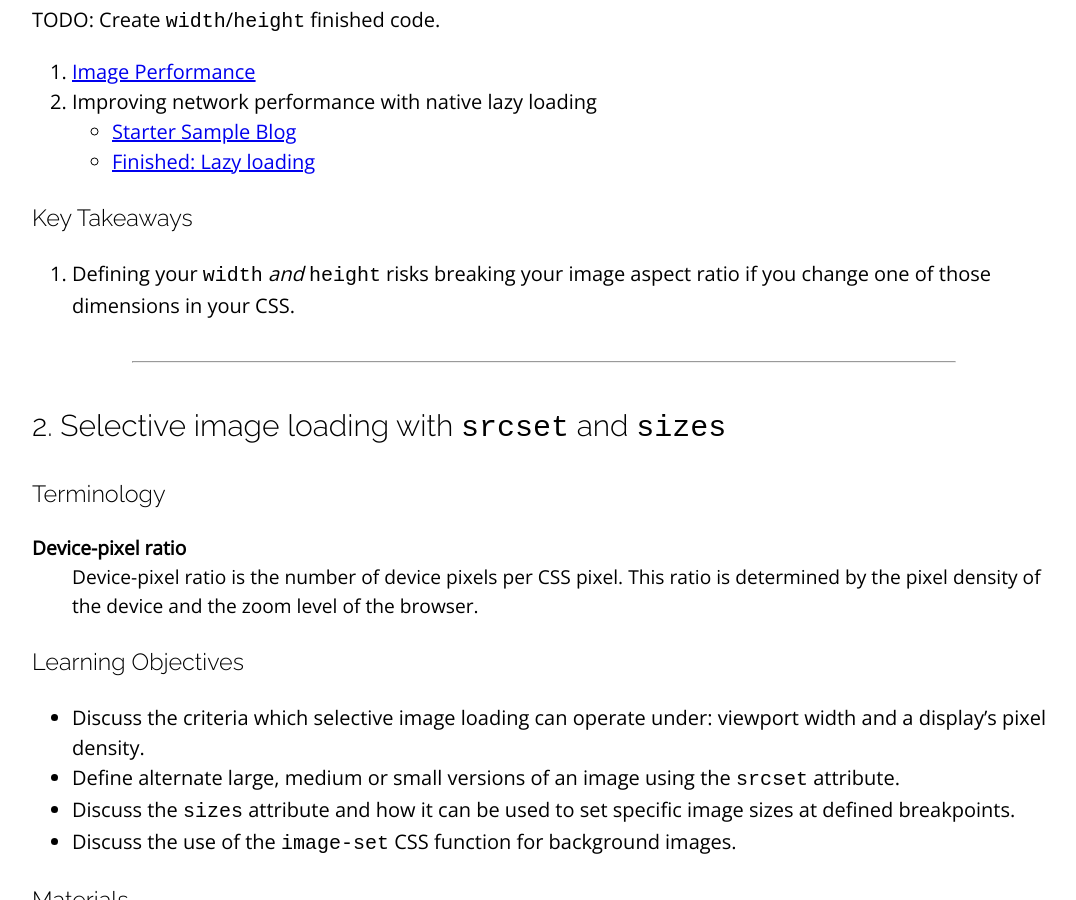
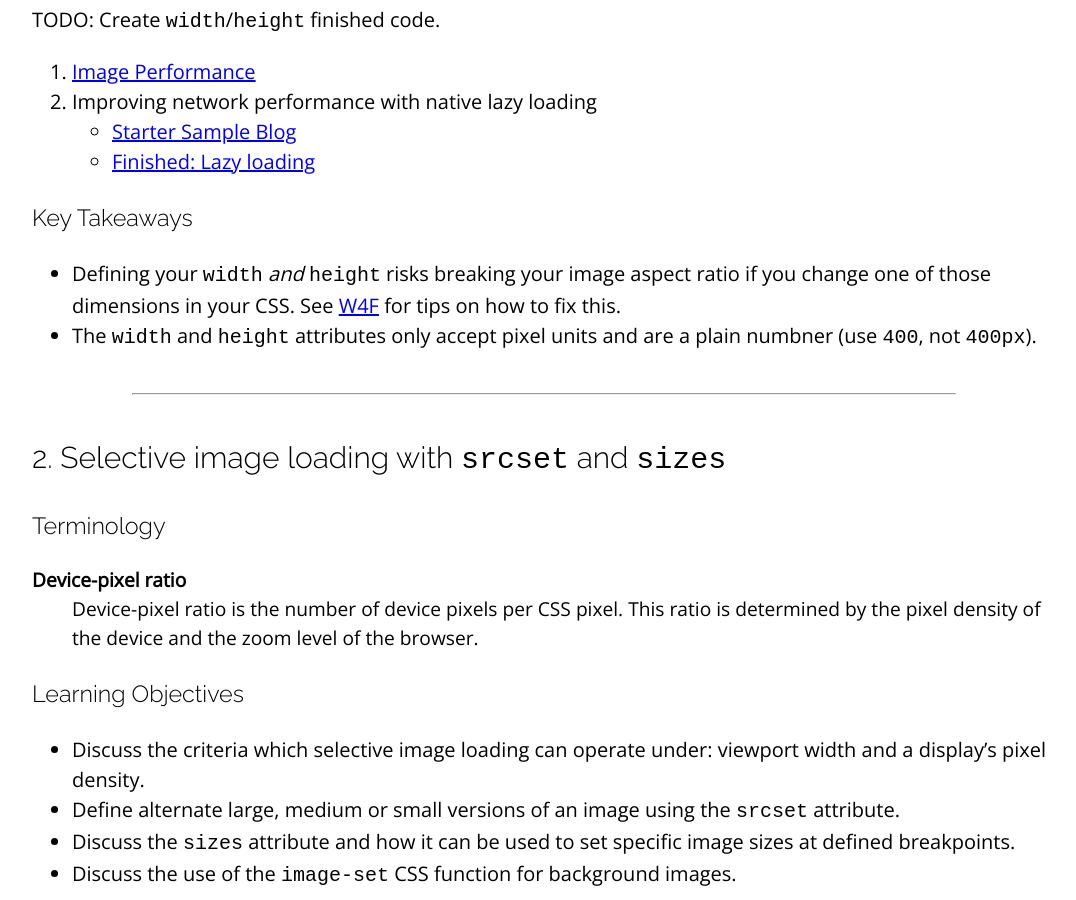
Before and after one commit to sait-wbdv/winter-2021, a Jekyll site: the page built from _posts/2021-02-05-image-performance.md, in a window 1280 px wide and 900 px high, scrolled down 1960 px. Shown: the whole window, without its empty margins (96-1172 px from the left). Built offline with Jekyll 4.4.1, drawn with Linux system fonts in a browser that asks for light colours; nearby versions of some CDN libraries.

Commit message:
added W4F link

```diff
--- a/_posts/2021-02-05-image-performance.md
+++ b/_posts/2021-02-05-image-performance.md
@@ -53,7 +53,8 @@ TODO: Create `width`/`height` finished code.
     - [Finished: Lazy loading](/sample-code/frontend/image-performance/lazy-loading)
 
 ### Key Takeaways
-1. Defining your `width` _and_ `height` risks breaking your image aspect ratio if you change one of those dimensions in your CSS.
+- Defining your `width` _and_ `height` risks breaking your image aspect ratio if you change one of those dimensions in your CSS. See [W4F](/winter-2021{% link _posts/2021-01-29-card-patterns.md %}) for tips on how to fix this.
+- The `width` and `height` attributes only accept pixel units and are a plain numbner (use `400`, not `400px`).
 
 ---
 
```
